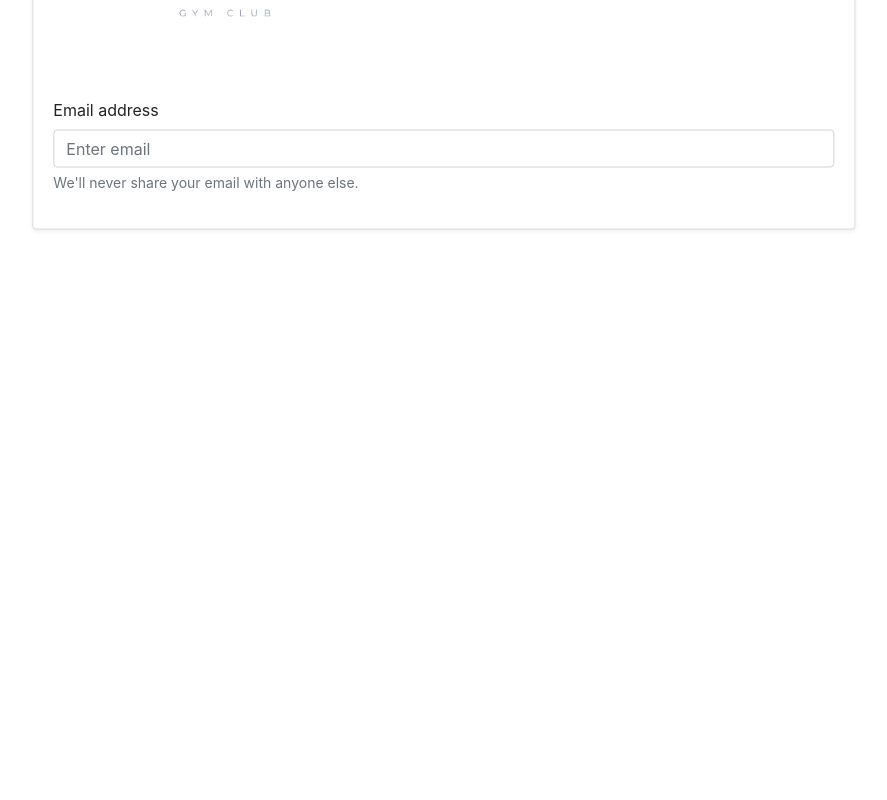
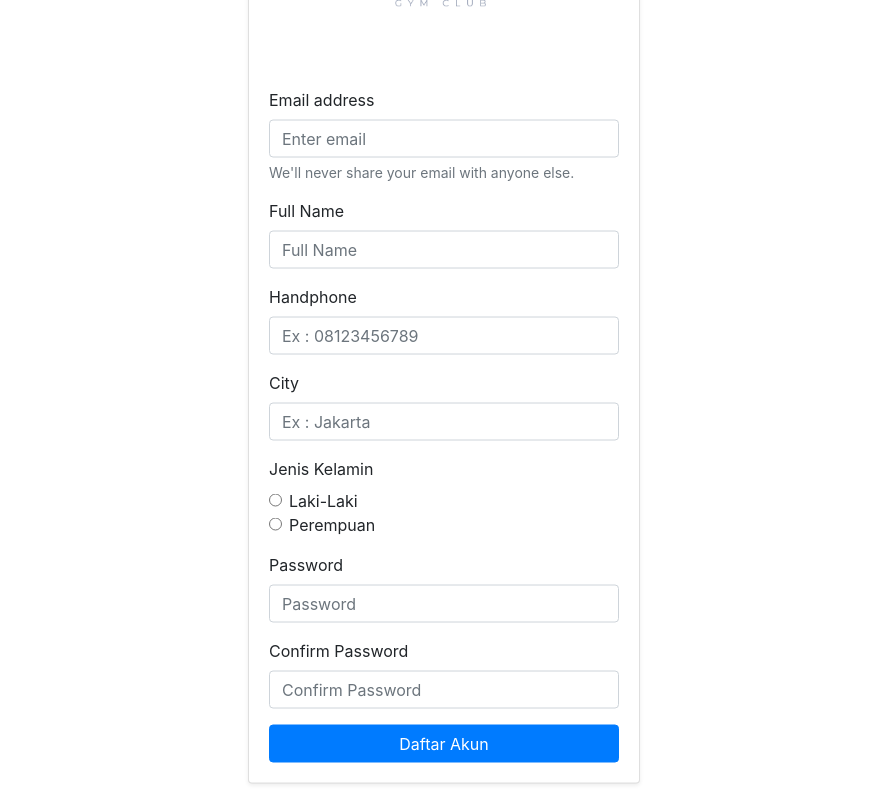
Before and after one commit to gymtrainingclub/web-app, a Nuxt app in the folder gym-web/: page /register in a window 1280 px wide. Shown: the part 422-1222 px from the top of the page, without its empty margins (196-1083 px from the left). Before the commit the page ends 800 px from the top, so only its background shows below. Built offline with nearby package versions, Linux system fonts and the light colour scheme.

Commit message:
complete view register page

```diff
--- a/gym-web/components/Dashboard/RegisterView.vue
+++ b/gym-web/components/Dashboard/RegisterView.vue
@@ -1,15 +1,20 @@
 <template>
-  <div class="col-lg-8 center">
+  <div class="d-flex justify-content-center box-center pb-3">
     <div class="card shadow-sm">
       <div class="card-body">
-        <img src="@/assets/img/logo-transparan.png" alt="Logo" width="350" />
+        <img
+          src="@/assets/img/logo-transparan.png"
+          alt="Logo"
+          width="350"
+          class="sm-mx-auto"
+        />
         <form>
           <div class="form-group">
-            <label for="exampleInputEmail1">Email address</label>
+            <label for="exampleInputEmail">Email address</label>
             <input
               type="email"
               class="form-control"
-              id="exampleInputEmail1"
+              id="exampleInputEmail"
               aria-describedby="emailHelp"
               placeholder="Enter email"
             />
@@ -17,8 +22,93 @@
               We'll never share your email with anyone else.
             </small>
           </div>
+          <div class="form-group">
+            <label for="exampleInputName">Full Name</label>
+            <input
+              type="text"
+              class="form-control"
+              id="exampleInputName"
+              placeholder="Full Name"
+            />
+          </div>
+          <div class="form-group">
+            <label for="exampleInputHP">Handphone</label>
+            <input
+              type="text"
+              class="form-control"
+              id="exampleInputHP"
+              placeholder="Ex : 08123456789"
+            />
+          </div>
+          <div class="form-group">
+            <label for="exampleInputCity">City</label>
+            <input
+              type="text"
+              class="form-control"
+              id="exampleInputCity"
+              placeholder="Ex : Jakarta"
+            />
+          </div>
+          <label class="form-check-label mb-2">Jenis Kelamin</label>
+          <div class="form-check">
+            <input
+              class="form-check-input"
+              type="radio"
+              name="gender"
+              id="male"
+              value="Male"
+            />
+            <label class="form-check-label" for="male"> Laki-Laki </label>
+          </div>
+          <div class="form-check">
+            <input
+              class="form-check-input"
+              type="radio"
+              name="gender"
+              id="female"
+              value="Female"
+            />
+            <label class="form-check-label" for="female"> Perempuan </label>
+          </div>
+          <div class="form-group mt-3">
+            <label for="exampleInputPassword">Password</label>
+            <input
+              type="password"
+              class="form-control"
+              id="exampleInputPassword"
+              placeholder="Password"
+            />
+          </div>
+          <div class="form-group mt-3">
+            <label for="exampleInputConfirm"> Confirm Password </label>
+            <input
+              type="password"
+              class="form-control"
+              id="exampleInputConfirm"
+              placeholder="Confirm Password"
+            />
+          </div>
+          <button type="button" class="btn btn-primary w-100">
+            Daftar Akun
+          </button>
         </form>
       </div>
     </div>
   </div>
 </template>
+<style scoped>
+.box-center {
+  width: 90%;
+  position: absolute;
+  top: 85%;
+  left: 50%;
+  transform: translate(-50%, -50%);
+}
+@media only screen and (max-width: 460px) {
+  .sm-mx-auto {
+    position: relative !important;
+    top: 0%;
+    right: 10%;
+  }
+}
+</style>
--- a/gym-web/pages/register.vue
+++ b/gym-web/pages/register.vue
@@ -11,12 +11,3 @@ export default {
   components: { RegisterView },
 }
 </script>
-<style scoped>
-.center {
-  width: 90%;
-  position: absolute;
-  top: 50%;
-  left: 50%;
-  transform: translate(-50%, -50%);
-}
-</style>
```
